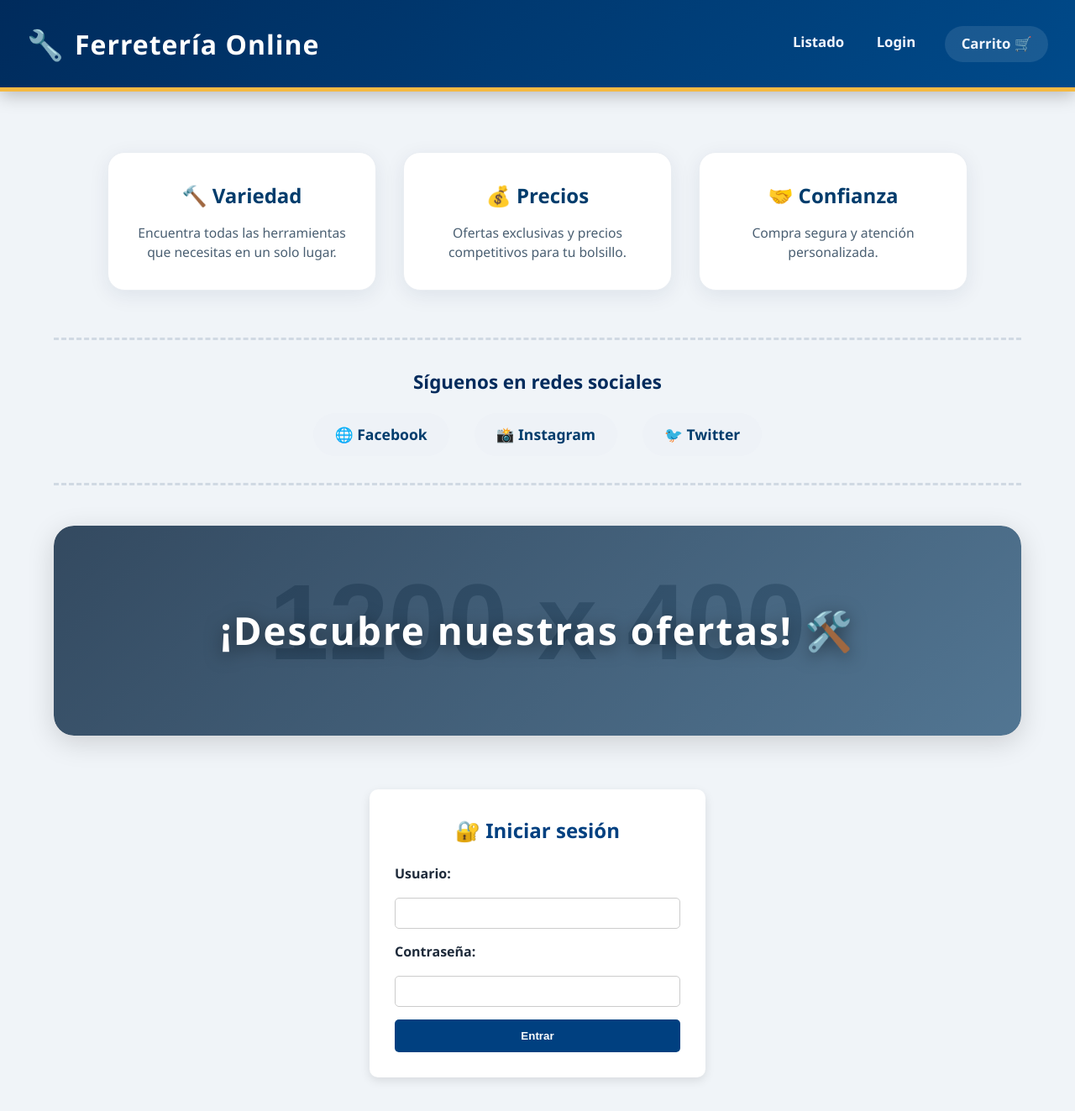
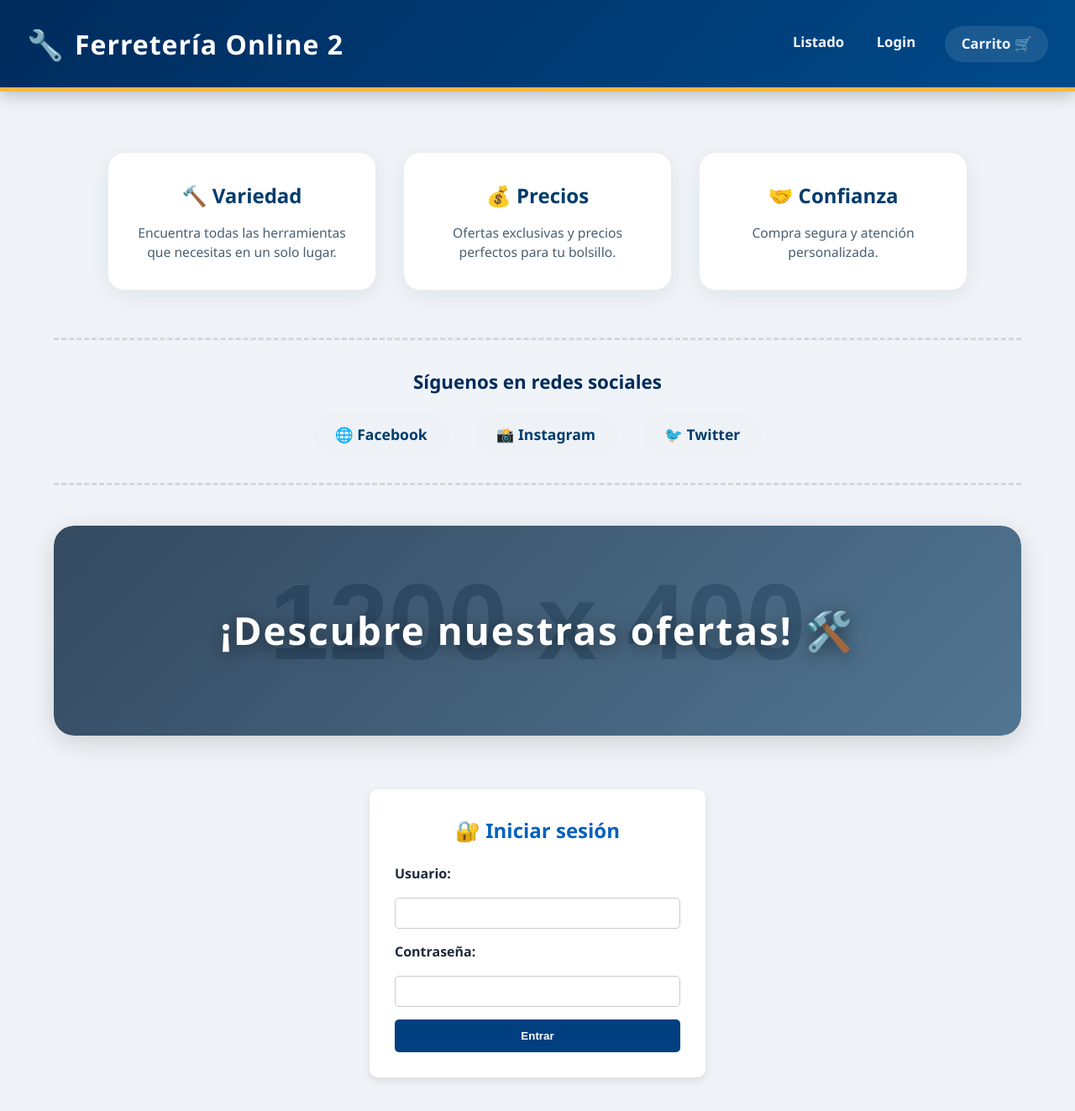
Before and after one commit to catitaconflow/perez-ti3041-es2, a Django app: template catalogo/templates/catalogo/login.html in a window 1280 px wide. Shown: the top 1323 px of the page at 84% size. Run offline with Django 5.2, Linux system fonts and the light colour scheme; the template is opened without the code that fills it, so the values that code supplies are empty; grey boxes labelled with a size stand in for pictures from a placeholder-image service; some libraries are stand-ins or nearby versions.

Commit message:
etapa-1-modelo

```diff
--- a/catalogo/templates/catalogo/base.html
+++ b/catalogo/templates/catalogo/base.html
@@ -423,7 +423,7 @@ footer p::before {
 </head>
 <body>
     <header>
-        <h1>Ferretería Online</h1>
+        <h1>Ferretería Online 2</h1>
         <nav>
             <a href="{% url 'herramientas' %}">Listado</a>
             <a href="{% url 'login' %}">Login</a>
@@ -440,7 +440,7 @@ footer p::before {
     </div>
     <div class="feature">
         <h3>Precios</h3>
-        <p>Ofertas exclusivas y precios competitivos para tu bolsillo.</p>
+        <p>Ofertas exclusivas y precios perfectos para tu bolsillo.</p>
     </div>
     <div class="feature">
         <h3>Confianza</h3>
--- a/catalogo/templates/catalogo/login.html
+++ b/catalogo/templates/catalogo/login.html
@@ -4,7 +4,7 @@
 
 {% block content %}
     <div style="max-width: 400px; margin: 40px auto; background-color: #fff; border-radius: 10px; box-shadow: 0 4px 12px rgba(0,0,0,0.1); padding: 30px;">
-        <h2 style="color:#004080; text-align:center; margin-bottom:20px;">🔐 Iniciar sesión</h2>
+        <h2 style="color:#0461bd; text-align:center; margin-bottom:20px;">🔐 Iniciar sesión</h2>
 
         {% if mensaje %}
             <p style="color:red; font-weight:bold; text-align:center;">{{ mensaje }}</p>
```
